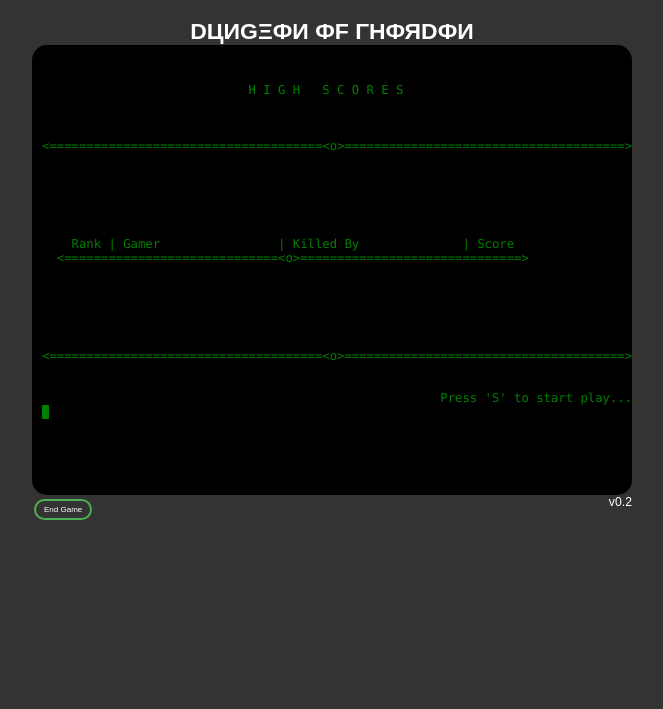
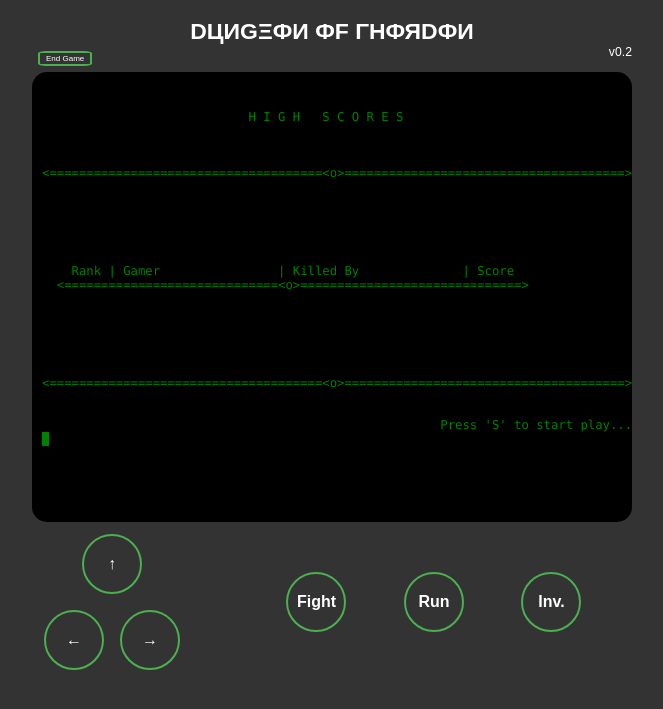
Before and after one commit to tgruby/dungeon-hunt, a Flask app: page / in a window 1280 px wide. Shown: the top 709 px of the page, without its empty margins (308-971 px from the left). Run offline with Flask 2, Linux system fonts and the light colour scheme.

Commit message:
Added web controls for mobile.

```diff
--- a/static/style.css
+++ b/static/style.css
@@ -12,33 +12,7 @@ body {
     border-radius: 15px;
 }
 
-.button {
-    border: none;
-    color: white;
-    padding: 4px 8px;
-    border-radius: 15px;
-    text-align: center;
-    text-decoration: none;
-    display: inline-block;
-    font-size: 8px;
-    margin: 4px 2px;
-    transition-duration: 0.4s;
-    cursor: pointer;
-}
-
-.green-button {
-    background-color: #333333;
-    color: white;
-    border: 2px solid #4CAF50;
-}
-
-.green-button:hover {
-    background-color: #4CAF50;
-    color: white;
-}
-
 .control {
-    border: none;
     color: white;
     border-radius: 50%;
     text-align: center;
@@ -51,15 +25,11 @@ body {
     cursor: pointer;
     height: 60px;
     width: 60px;
-}
-
-.green-control {
     background-color: #333333;
-    color: white;
     border: 2px solid #4CAF50;
 }
 
-.green-control:hover {
+.control:hover {
     background-color: #4CAF50;
     color: white;
 }
--- a/templates/game.html
+++ b/templates/game.html
@@ -40,42 +40,40 @@
 
 {#    <div style="display: grid; grid-template-columns: min-content min-content min-content;">#}
 
-        {# Arrow Controls #}
-{#        <table style="height: 510px;">#}
-{#            <tr>#}
-{#                <td colspan="2" style="vertical-align: bottom; text-align: center"><button id="up_button" class="control green-control" onclick="mobileButtonPushed('w')">&uarr;</button></td>#}
-{#            </tr>#}
-{#            <tr>#}
-{#                <td style="vertical-align: top;">#}
-{#                    <button class="control green-control" onclick="mobileButtonPushed('a')">&larr;</button>#}
-{#                </td>#}
-{#                <td style="vertical-align: top;">#}
-{#                    <button class="control green-control" onclick="mobileButtonPushed('d')">&rarr;</button>#}
-{#                </td>#}
-{#            </tr>#}
-{#        </table>#}
-
         {# Main Screen & Console #}
         <div style="width: 600px; display: grid; grid-template-columns: min-content" class="center">
             <div id="title" style="text-align:center; font-size: 1.875em; font-weight: bold; margin:auto; width: 600px;">
                 DЦИGΞФИ ФF ΓHФЯDФИ
             </div>
-            <pre id="screen" style="margin:auto; width: 600px;"></pre>
             <div style="width: 600px;">
-                <button class="button green-button" onclick="endGame();">End Game</button>
+                <button class="control" style="font-size: 8px; font-weight: normal; border-radius: 15%; height: fit-content; width: fit-content;" onclick="endGame();">End Game</button>
                 <span style="float: right; vertical-align: bottom;">v0.2</span>
             </div>
+            <pre id="screen" style="margin:auto; width: 600px;"></pre>
+            {# Mobile Controls #}
+            <table style="width: 600px;">
+                <tr>
+                    <td>
+                        <table>
+                            <tr>
+                                <td colspan="2" style="vertical-align: bottom; text-align: center"><button class="control" onclick="mobileButtonPushed('w')">&uarr;</button></td>
+                            </tr>
+                            <tr>
+                                <td style="vertical-align: top;">
+                                    <button class="control" onclick="mobileButtonPushed('a')">&larr;</button>
+                                </td>
+                                <td style="vertical-align: top;">
+                                    <button class="control" onclick="mobileButtonPushed('d')">&rarr;</button>
+                                </td>
+                            </tr>
+                        </table>
+                    </td>
+                    <td rowspan="2"><button id="a_button" style="vertical-align: center; " class="control" onclick="mobileButtonPushed('f')">Fight</button></td>
+                    <td rowspan="2"><button id="b_button" class="control" onclick="mobileButtonPushed('r')">Run</button></td>
+                    <td rowspan="2"><button id="b_button" class="control" onclick="mobileButtonPushed('i')">Inv.</button></td>
+                </tr>
+            </table>
         </div>
-
-        {# Select, Cancel Controls #}
-{#        <table style="height: 510px;">#}
-{#            <tr>#}
-{#                <td><button id="a_button" class="control green-control" onclick="mobileButtonPushed('f')">A</button></td>#}
-{#                <td><button id="b_button" class="control green-control" onclick="mobileButtonPushed('r')">B</button></td>#}
-{#            </tr>#}
-{#        </table>#}
-{##}
-{#    </div>#}
 
 	<script>
 		const term = new Terminal('terminal');
```
